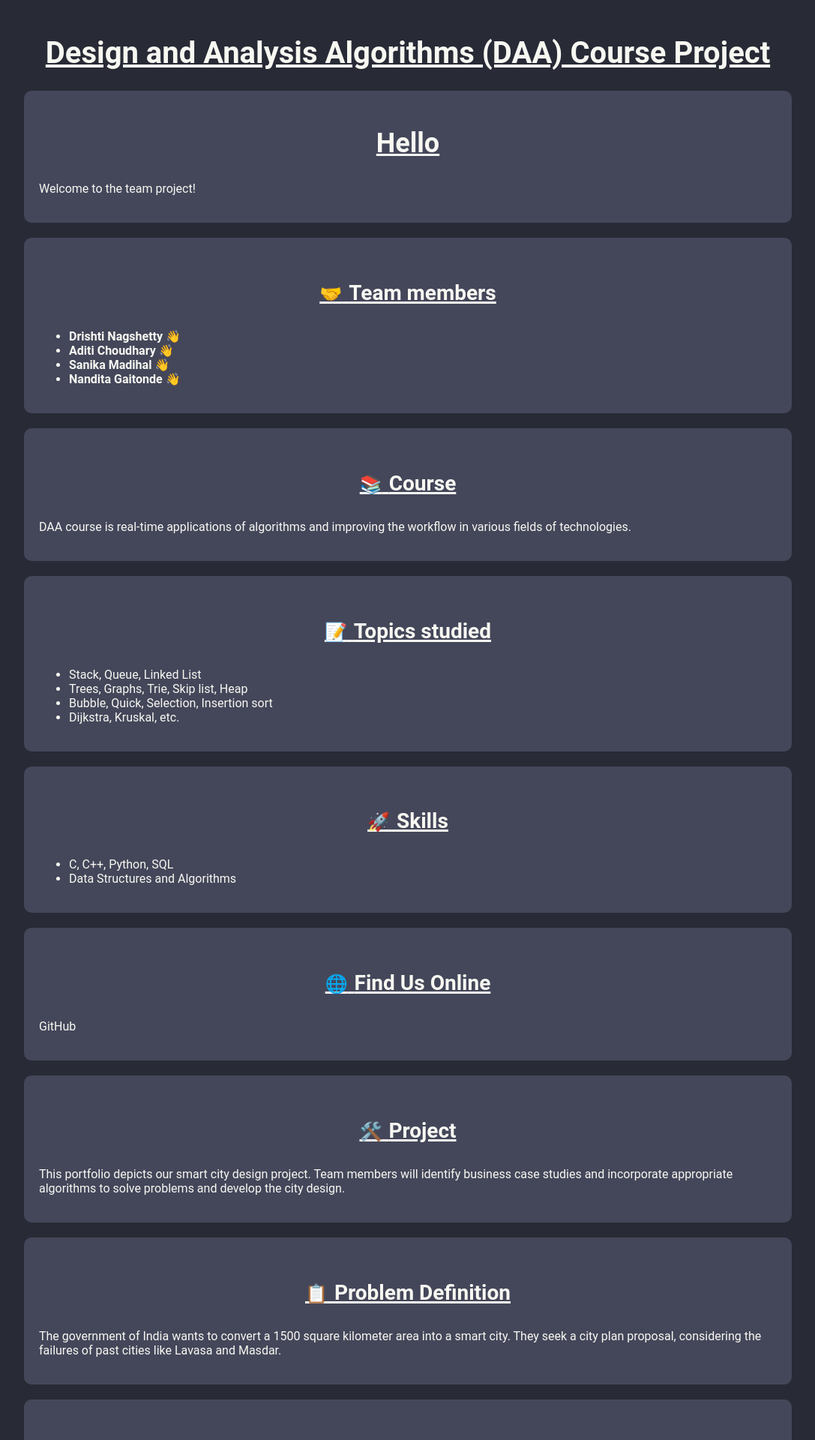
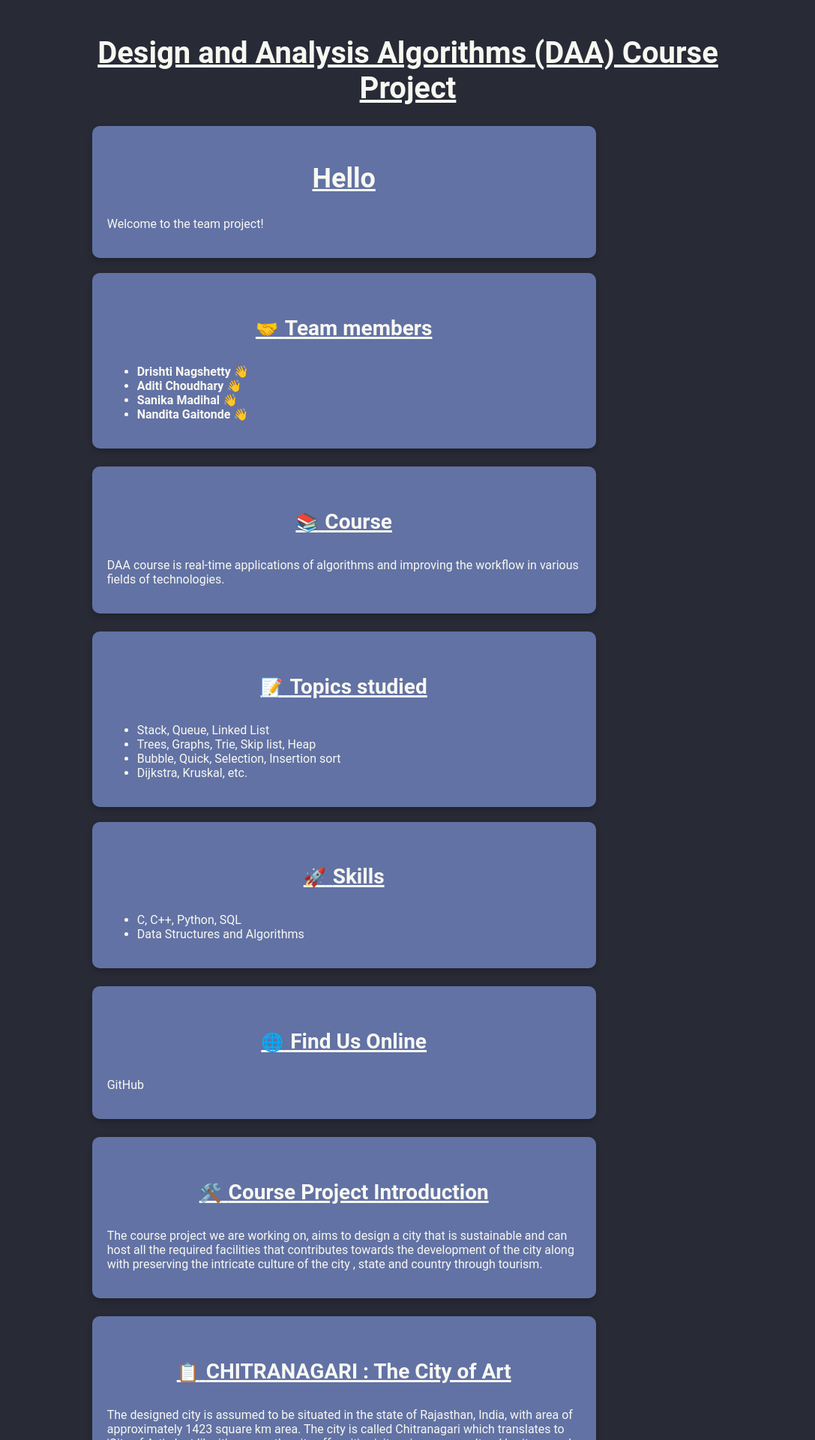
Before and after one commit to 01fe23bcs128/chitranagari.github.io-., a Jekyll site: the page index.html, which Jekyll copies as it is, in a window 1280 px wide. Shown: the top 1920 px of the page at 75% size, without its empty margins (96-1183 px from the left). Built offline with Jekyll 4.4.1, drawn with Linux system fonts in a browser that asks for light colours; some of the changed text lies outside the part shown.

Commit message:
Update index.html

```diff
--- a/index.html
+++ b/index.html
@@ -12,6 +12,7 @@
       margin: 0;
       padding: 0;
     }
+
     h1, h2 {
       text-align: center;
       font-weight: bold;
@@ -30,14 +31,21 @@
       padding: 20px;
     }
     .box {
-      background-color: #44475a;
+      width: 75%; /* Set box width to 3/4 of the page */
+      border-radius: 10px;
+      background-color: #6272a4;
       padding: 20px;
       margin: 20px 0;
       border-radius: 10px;
       transition: background-color 0.3s ease;
+       box-shadow: 0 4px 8px rgba(0, 0, 0, 0.2); /* Subtle shadow */
+      transition: transform 0.3s, box-shadow 0.3s, background-color 0.3s; /* Smooth transition */
     }
     .box:hover {
-      background-color: #bd93f9;
+    transform: translateY(-10px); /* Lift effect on hover */
+    box-shadow: 0px 4px 15px rgba(0, 0, 0, 0.4); /* Shadow effect */
+    background-color: #674ea7; /* Lighter blue on hover */
+    cursor: pointer;
     }
     .emoji {
       font-size: 24px;
@@ -48,7 +56,7 @@
     }
     .team-member, .course, .project, .problem, .skills, .portfolio {
       display: block;
-      margin-bottom: 20px;
+      margin-bottom: 24px;
     }
   </style>
 </head>
@@ -102,38 +110,50 @@
     </div>
 
     <div class="box project">
-      <h2><span class="emoji">🛠️</span> <span class="heading">Project</span></h2>
-      <p>This portfolio depicts our smart city design project. Team members will identify business case studies and incorporate appropriate algorithms to solve problems and develop the city design.</p>
+      <h2><span class="emoji">🛠️</span> <span class="heading">Course Project Introduction</span></h2>
+      <p>The course project we are working on, aims to design a city that is sustainable and can host all the required facilities that contributes towards the development of the city along with preserving the intricate culture of the city , state and country through tourism.</p>
     </div>
 
     <div class="box problem">
-      <h2><span class="emoji">📋</span> <span class="heading">Problem Definition</span></h2>
-      <p>The government of India wants to convert a 1500 square kilometer area into a smart city. They seek a city plan proposal, considering the failures of past cities like Lavasa and Masdar.</p>
+      <h2><span class="emoji">📋</span> <span class="heading">CHITRANAGARI : The City of Art</span></h2>
+      <p>The designed city is assumed to be situated in the state of Rajasthan, India, with area of approximately 1423 square km area. The city is called Chitranagari which translates to 'City of Art'. Just like it's name , the city offers it's visitors immense cultural heritage and diversity in the form of museum, fort and palace. It also hosts recreational sites such as amusement park, zoological and botanical garden. The city is well connected with roads and higways on the outskirts , supported by metro within the city.There are two government offices(North and South hub) for smooth working. These along with other details make this city a sustainable and one of major economically driving cities.</p>
     </div>
 
     <div class="box business-cases">
       <h2><span class="emoji">📈</span> <span class="heading">Business Case Studies Identified</span></h2>
       <ul>
-        <li><b>Drishti R.N</b>: Traffic Data, Water Supply, Population Density</li>
-        <li><b>Aditi C</b>: Industrial Expansion, Healthcare, Education</li>
-        <li><b>Sanika M</b>: Waste Management, Import/Export of Goods, Living Standards for Farmers</li>
-        <li><b>Nandita M.G</b>: Tourism, Energy Generation, Road Transport</li>
+        <li><b>Drishti R.N</b>:</li>
+        <p>-Traffic Data</p>
+        <p>-Water Supply</p>
+        <p>-Population Density</p>
+        <li><b>Aditi</b>:</li>
+        <p>-Industrial Expansion</p>
+        <p>- Healthcare</p>
+        <p>-Education</p>
+        <li><b>Sanika M</b>:</li>
+        <p>-Waste Management</p>
+        <p>-Import/Export of Goods</p>
+        <p>-Living Standards for Farmers</p>
+        <li><b>Nandita M.G</b>:</li>
+        <p>-Tourism</p>
+        <p>- Energy Generation</p>
+        <p>- Road Transport</p>
       </ul>
     </div>
 
     <div class="box portfolio-details">
-      <h2><span class="emoji">🗒️</span> <span class="heading">Portfolio Topic</span></h2>
+      <h2><span class="emoji">🗒️</span> <span class="heading">Portfolio details</span></h2>
       <p><b>Course Name</b>: Algorithmic Problem Solving</p>
       <p><b>Course Code</b>: 24ECSP206</p>
       <p><b>Course Instructor</b>: Prakash Hegade</p>
       <p><b>University</b>: KLE Technological University, Hubballi</p>
       <p><b>Portfolio Topic/Domain</b>: Smart City Design</p>
-      <p><b>Team Members:</b></p>
+      <p><b>Team Members page links:</b></p>
       <ul>
-        <li><b>Drishti Nagshetty</b> - SRN: 01fe23bcs032</li>
-        <li><b>Aditi Choudhary</b> - SRN: 01fe23bcs128</li>
-        <li><b>Sanika Madihal</b> - SRN: 01fe23bcs135</li>
-        <li><b>Nandita Gaitonde</b> - SRN: 01fe23bcs117</li>
+        <li><b>Drishti Nagshetty :</b><a href="https://01fe23bcs032.github.io/Drishti_Portfolio/target="_blank">Drishti</a></li>
+        <li><b>Aditi Choudhary: </b><a href="https://01fe23bcs128.github.io/aditii_portfolio/" target="_blank">Aditi</a></li>
+        <li><b>Sanika Madihal:</b><a href="https://sanika-madihal.github.io/01fe23bcs135/" target="_blank">Sanika</a></li>
+        <li><b>Nandita Gaitonde:</b><a href="https://01fe23bcs117.github.io/NanditaGaitonde_portfolio/ target="_blank">Nandita</a></li>
       </ul>
     </div>
 
@@ -141,3 +161,4 @@
 
 </body>
 </html>
+<link rel="stylesheet" href="style.css"> <!-- Link to external CSS -->
```
